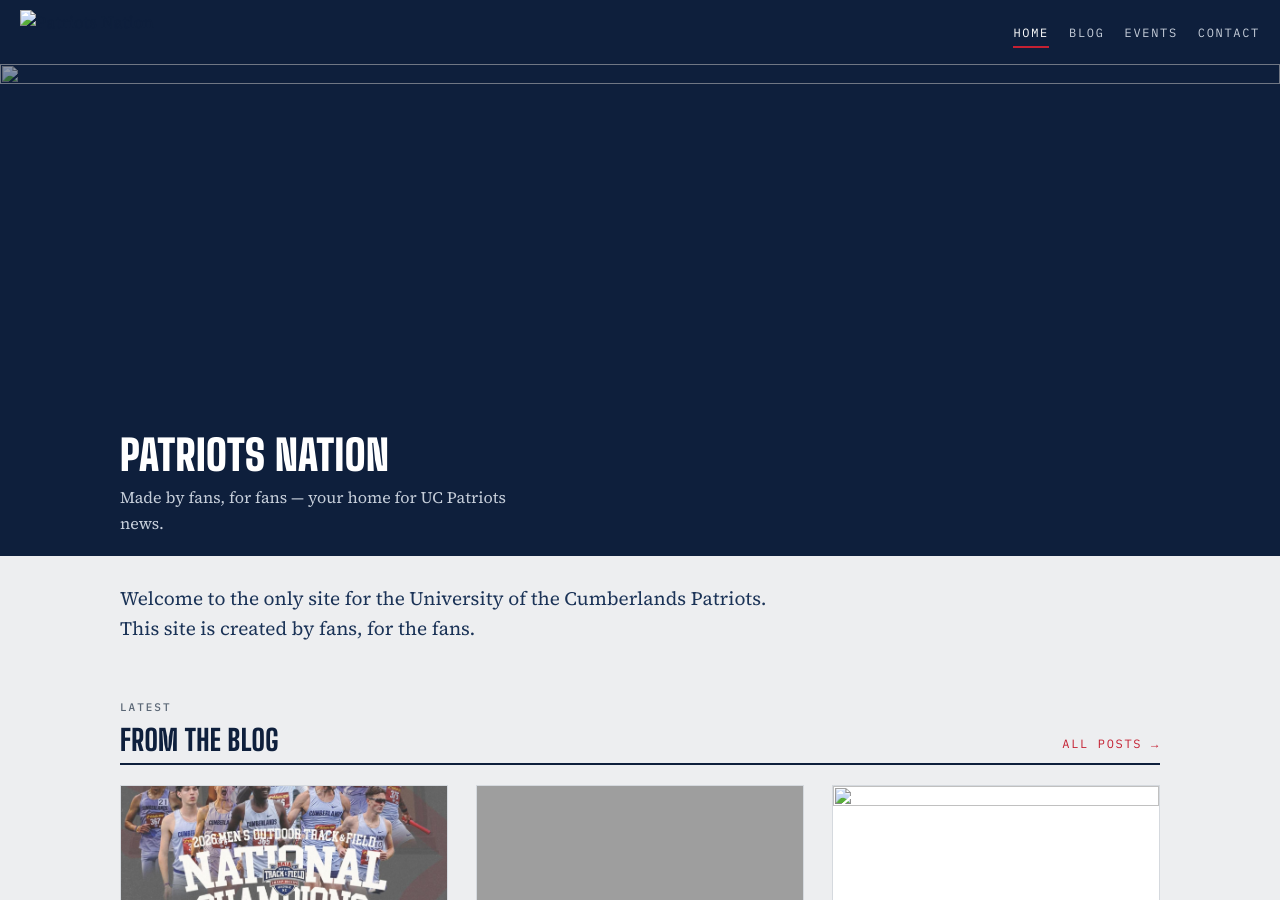
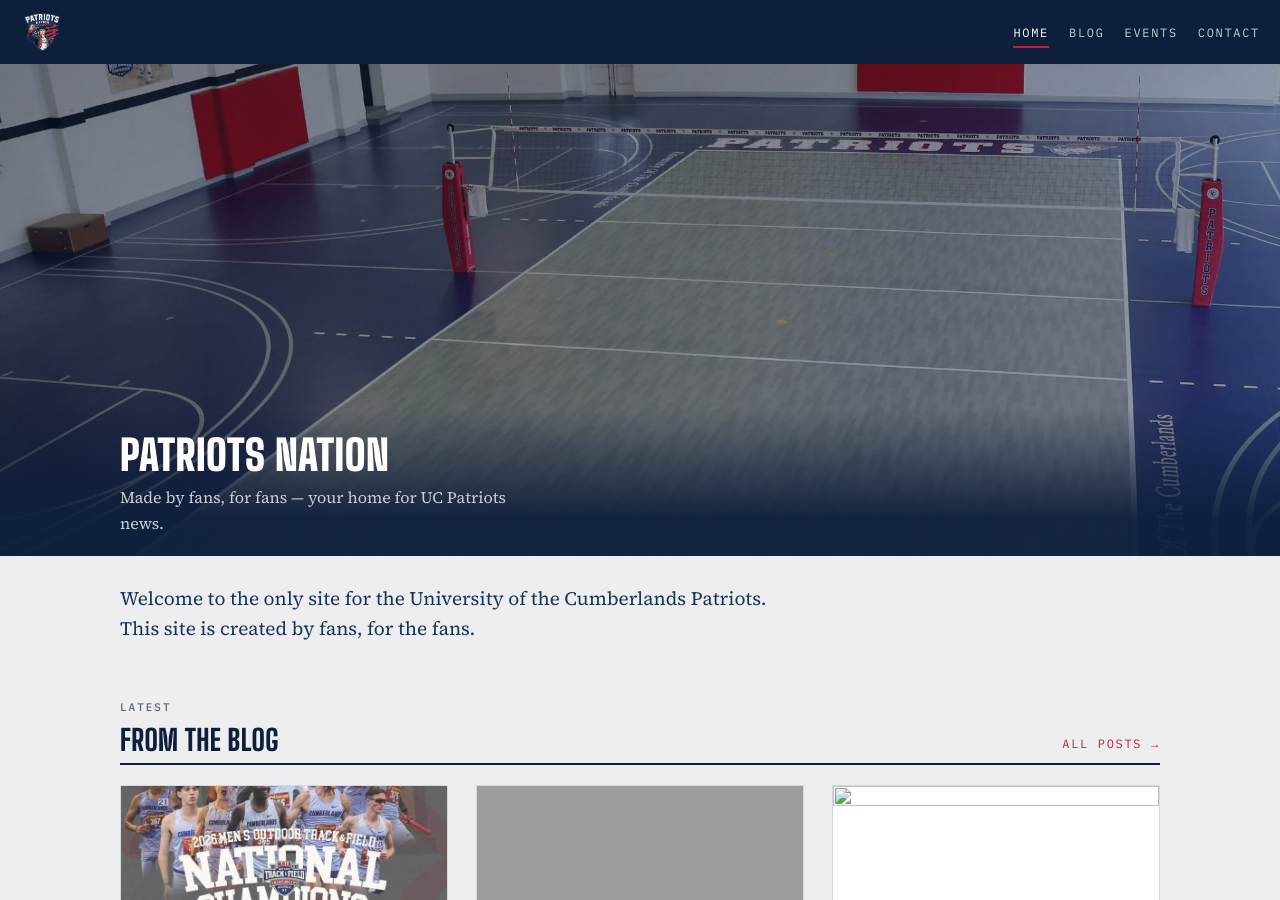
Before and after one commit to bshroats5/Patriots_Nation, a Jekyll site: the page built from index.md, in a window 1280 px wide and 900 px high. Built offline with Jekyll 4.4.1, drawn with Linux system fonts in a browser that asks for light colours; a script that is not in the unit is left out; grey boxes are pictures that could not be loaded.

Commit message:
Update image paths to /images/General
Update layout templates to reference images moved into the /images/General directory: header logo (PN_Logo.png) and home hero image (uc-vball-gym.jpg). Also include minor markup formatting adjustments in the affected templates to keep lines tidy.

```diff
--- a/_layouts/default.html
+++ b/_layouts/default.html
@@ -11,8 +11,7 @@
   <header class="site-header">
     <nav>
       <a class="logo" href="{{ '/' | relative_url }}" aria-label="{{ site.title }} home">
-        <img src="{{ '/images/PN_Logo.png' | relative_url }}" alt="{{ site.title }}">
-      </a>
+      <img src="{{ '/images/General/PN_Logo.png' | relative_url }}" alt="{{ site.title }}">      </a>
 
       <ul>
         <li><a href="{{ '/' | relative_url }}" {% if page.url == '/' %}class="active"{% endif %}>Home</a></li>
--- a/_layouts/home.html
+++ b/_layouts/home.html
@@ -11,8 +11,7 @@
 {%- endcomment -%}
 
 <figure class="hero">
-  <img src="{{ page.hero_image | default: '/images/uc-vball-gym.jpg' | relative_url }}"
-       alt="" width="2000" height="1133"
+<img src="{{ page.hero_image | default: '/images/General/uc-vball-gym.jpg' | relative_url }}"       alt="" width="2000" height="1133"
        loading="eager" fetchpriority="high" decoding="async">
   <div class="hero-overlay">
     <div class="container">
```
